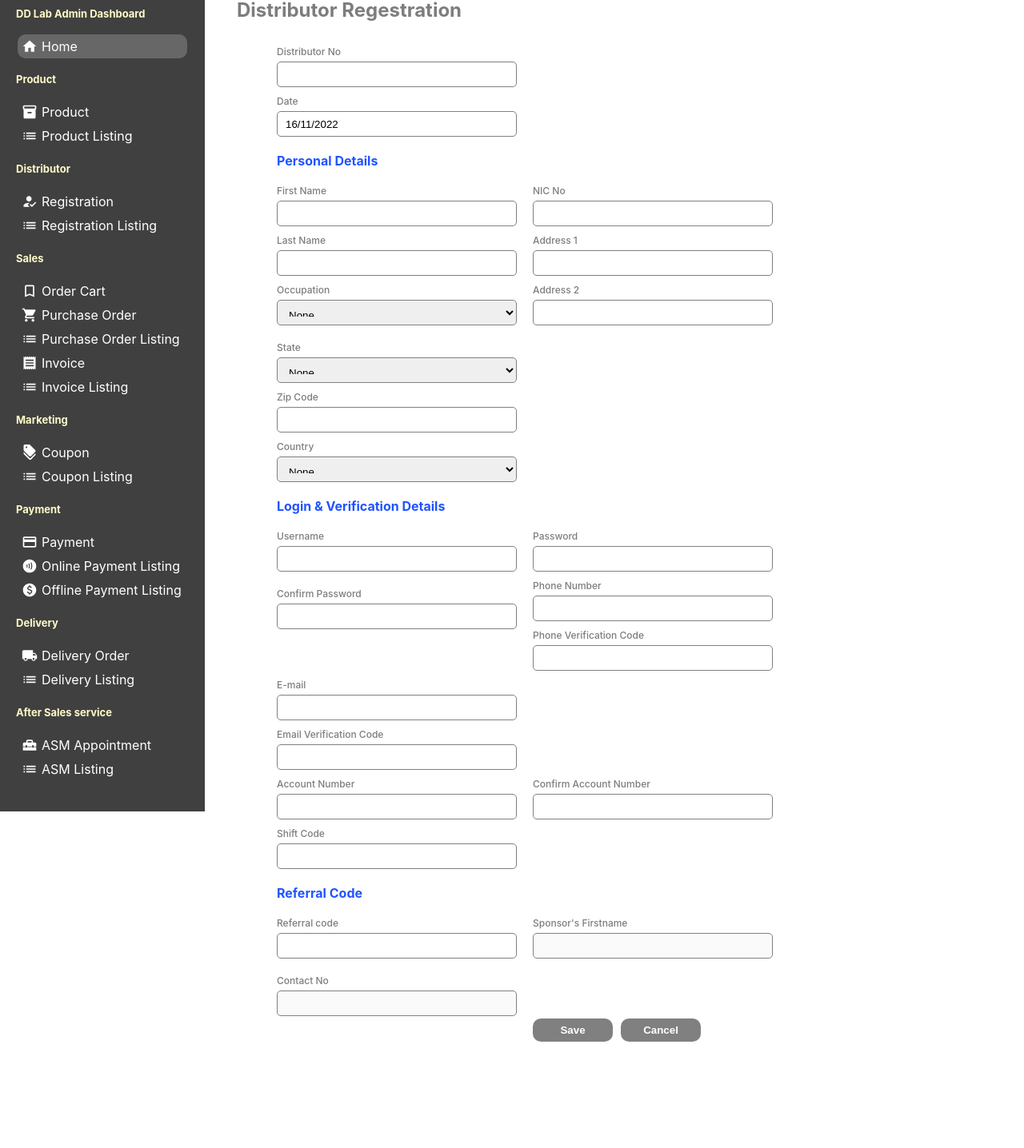
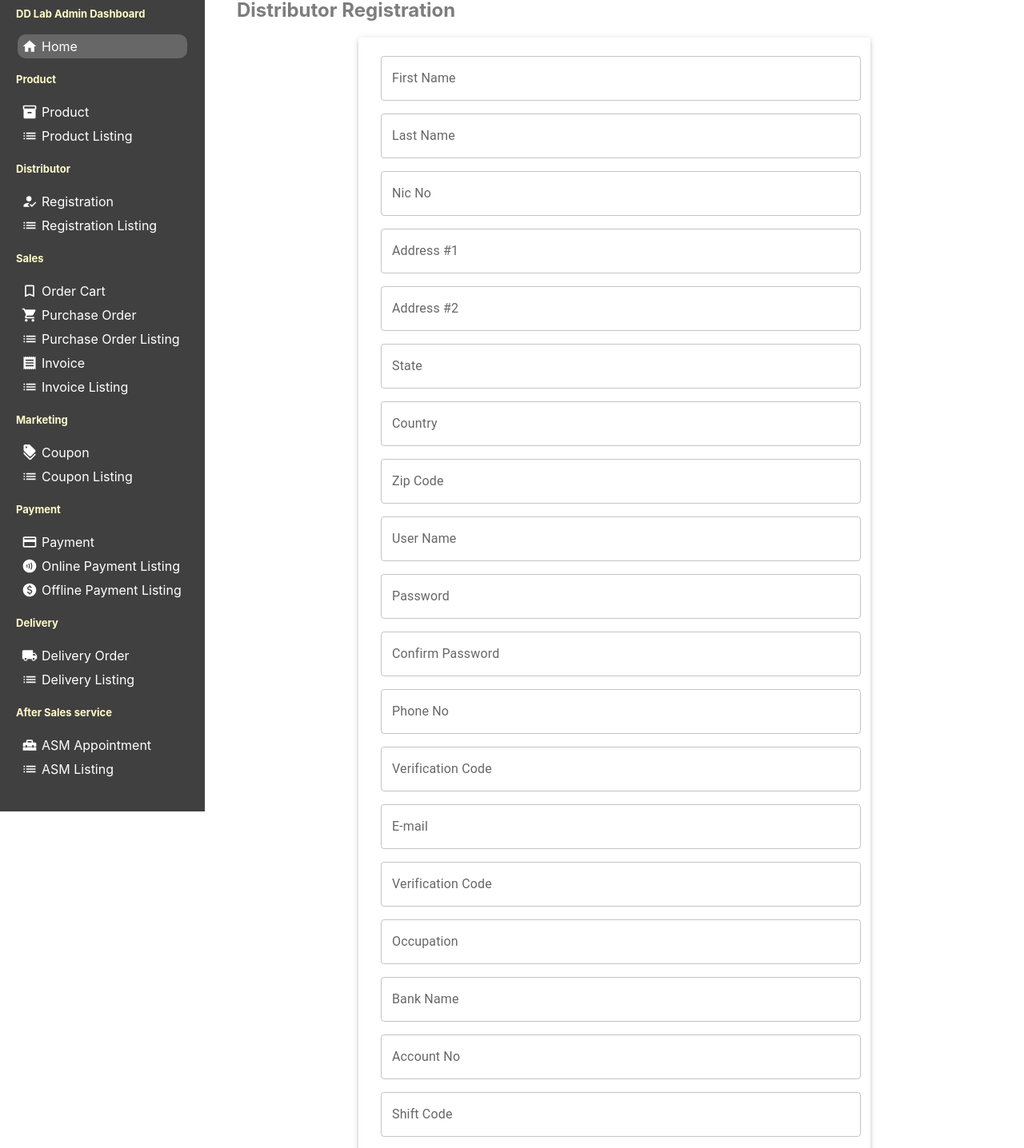
Before and after one commit to NVLDI/ddlabgrown_Old, a React (Create React App) app: page /adddistributor in a window 1280 px wide. Shown: the part 72-1508 px from the top of the page at 80% size. Before the commit the page ends 1395 px from the top, so only its background shows below. Built offline with nearby package versions, Linux system fonts and the light colour scheme.

Commit message:
Distributor page

```diff
--- a/src/Pages/AdminDashboard/Submenus/Distributor/AddDistributor.jsx
+++ b/src/Pages/AdminDashboard/Submenus/Distributor/AddDistributor.jsx
@@ -1,154 +1,190 @@
 import "./Distributor.css"
+import React, {useState}  from 'react'
 import {useNavigate} from "react-router-dom";
 import Sidebar from "../../../../Components/Sidebar/Sidebar";
 import Topbar from "../../../../Components/Topbar/Topbar";
+import { Container ,Paper, Button} from '@mui/material';
+import Box from '@mui/material/Box';
+import TextField from '@mui/material/TextField';
+import axios from "axios";
 
 export default function Distributor(){
+    const paperStyle={padding:'15px 20px', width:600,margin:'15px auto'}
         let ts = Date.now();
         let date_ob = new Date(ts);
         let date = date_ob.getDate();
         let month = date_ob.getMonth() + 1;
         let year = date_ob.getFullYear();
         let Current = date+"/"+month+ "/"+year;
-        const navigate = useNavigate();
-        const navigateDistributor = () => {
-        navigate('/Home');
-        };
+        const[inputs,setInputs]=useState({
+            "first_name":"",
+    "last_name":"",
+    "nic_no":"",
+    "address_1":"",
+    "address_2":"",
+    "state":"",
+    "country":"",
+    "zip_code":"",
+    "username":"",
+    "password":"",
+    "phone_no":"",
+    "email":"",
+    "occupation":"",
+    "bank_name":"",
+    "account_no":"",
+    "shift_code":"",
+    "bank_address1":"",
+    "bank_address2":"",
+    "bank_country":"",
+    "sponsor_id":"",
+    "sponsor_name":"",
+    "contact_no":""
+        });
+        const[error,setError]=useState(null);
+        const handleChange = e=>{
+            setInputs(prev=>({...prev,[e.target.name]:e.target.value}))
+          };
+          const handleClick= async(e)=>{
+            e.preventDefault()
+            try {
+              await axios.post("http://localhost:8800/api/distributor/disregister",inputs)
+            }
+            catch (error){
+              setError(error.response.data);
+            }
+          }
+          console.log(error)
     return(
         <div>
         <Topbar/>
         <div className="container">
         <Sidebar/>
         <div className="Distributor">
-                    <h2 className="DistributorClient">Distributor Regestration</h2>
-                    <div className="DistributorAmendWidgetClient">
-                    <form className="newDistributorForm">
-                        <div className="newDistributorItem">
-                                <label>Distributor No</label>
-                                <input type="text" placeholder=""/>
-                        </div>
-                        <div className="newDistributorItem">
+                    <h2 className="DistributorClient">Distributor Registration</h2>
+                    <div><Container>
+    <Paper elevation={3} style={paperStyle}>
+<Box
+component="form"
+sx={{
+  '& > :not(style)': { m: 1 },
+}}
+noValidate
+autoComplete="off"
+>
+<TextField id="outlined-basic" label="First Name" variant="outlined" fullWidth
+name="first_name"
+onChange={handleChange}
+/>
+<TextField id="outlined-basic" label="Last Name" variant="outlined" fullWidth
+name="last_name"
+onChange={handleChange}
+/>
+<TextField id="outlined-basic" label="Nic No" variant="outlined" fullWidth
+name="nic_no"
+onChange={handleChange}
+/>
+<TextField id="outlined-basic" label="Address #1" variant="outlined" fullWidth
+name="address_1"
+onChange={handleChange}
+/>
+<TextField id="outlined-basic" label="Address #2" variant="outlined" fullWidth
+name="address_2"
+onChange={handleChange}
+/>
+<TextField id="outlined-basic" label="State" variant="outlined" fullWidth
+name="state"
+onChange={handleChange}
+/>
+<TextField id="outlined-basic" label="Country" variant="outlined" fullWidth
+name="nic_no"
+onChange={handleChange}
+/>
+<TextField id="outlined-basic" label="Zip Code" variant="outlined" fullWidth
+name="zip_code"
+onChange={handleChange}
+/>
+<TextField id="outlined-basic" label="User Name" variant="outlined" fullWidth
+name="username"
+onChange={handleChange}
+/>
+<TextField id="outlined-basic" label="Password" variant="outlined" type="password" fullWidth
+name="password"
+onChange={handleChange}
+/>
+<TextField id="outlined-basic" label="Confirm Password" variant="outlined" type="password" fullWidth
+onChange={handleChange}
+/>
+<TextField id="outlined-basic" label="Phone No" variant="outlined" fullWidth
+name="phone_no"
+onChange={handleChange}
+/>
+<TextField id="outlined-basic" label="Verification Code" variant="outlined" fullWidth
+onChange={handleChange}
+/>
+<TextField id="outlined-basic" label="E-mail" variant="outlined" fullWidth
+name="email"
+onChange={handleChange}
+/>
+<TextField id="outlined-basic" label="Verification Code" variant="outlined" fullWidth
+onChange={handleChange}
+/>
+<TextField id="outlined-basic" label="Occupation" variant="outlined" fullWidth
+name="occupation"
+onChange={handleChange}
+/>
+<TextField id="outlined-basic" label="Bank Name" variant="outlined" fullWidth
+name="bank_name"
+onChange={handleChange}
+/>
+<TextField id="outlined-basic" label="Account No" variant="outlined" fullWidth
+name="account_no"
+onChange={handleChange}
+/>
+<TextField id="outlined-basic" label="Shift Code" variant="outlined" fullWidth
+name="shift_code"
+onChange={handleChange}
+/>
+<TextField id="outlined-basic" label="Bank Address #1" variant="outlined" fullWidth
+name="bank_address1"
+onChange={handleChange}
+/>
+<TextField id="outlined-basic" label="Bank Address #2" variant="outlined" fullWidth
+name="bank_address2"
+onChange={handleChange}
+/>
+<TextField id="outlined-basic" label="Bank Country" variant="outlined" fullWidth
+name="bank_country"
+onChange={handleChange}
+/>
+<TextField id="outlined-basic" label="Sponsor Id" variant="outlined" fullWidth
+name="sponsor_id"
+onChange={handleChange}
+/>
+<TextField id="outlined-basic" label="Sponsor Name" variant="outlined" fullWidth
+name="sponsor_name"
+onChange={handleChange}
+/>
+<TextField id="outlined-basic" label="Contact No" variant="outlined" fullWidth
+name="contact_no"
+onChange={handleChange}
+/>
 
-                        </div>
-                        <div className="newDistributorItem">
-                                <label>Date</label>
-                                <input type="text" placeholder="Date" value={Current}/>
-                        </div>
-                        </form>
-                        </div>
+<br/><br/>
+{error && error}
+<br/>
+<br/>
+<br/>
+<Button variant="contained" onClick={handleClick}>
+    Submit
+</Button>
+<Button variant="contained">
+    Reset
+</Button>
+</Box>
+</Paper>
+</Container></div>
 
-                        <h4 className="DeliveryWidgetClient-sub">Personal Details</h4>
-                        <div className="DistributorAmendWidgetClient">
-                        <form className="newDeliveryForm-con">
-                        <div className="newDistributorItem">
-                                <label className="namedefine">First Name</label>
-                                <input type="text" placeholder=""/>
-                                <label className="namedefine">Last Name</label>
-                                <input type="text" placeholder=""/>
-                                <label className="namedefine">Occupation</label>
-                                <select id="example" class="autocomplete">
-                                <option value="1">None</option>
-                                </select>
-
-
-                        </div>
-                        <div className="newDistributorItem">
-                        <label className="namedefine">NIC No</label>
-                                <input type="text" placeholder=""/>
-                                <label className="namedefine">Address 1</label>
-                                <input type="text" placeholder=" "/>
-                                <label className="namedefine">Address 2</label>
-                                <input type="text" placeholder=""/>
-
-                        </div>
-
-                        <div className="newDistributorItem">
-                        <label className="namedefine">State</label>
-                                <select id="example" class="autocomplete">
-                                <option value="1">None</option>
-                                </select>
-                                <label className="namedefine">Zip Code</label>
-                                <input type="text" placeholder=""/>
-                                <label className="namedefine">Country</label>
-                                <select id="example" class="autocomplete">
-                                <option value="1">None</option>
-                                </select>
-                        </div>
-                        </form>
-                        </div>
-                        <h4 className="DeliveryWidgetClient-sub">Login & Verification Details</h4>
-                        <div className="DistributorAmendWidgetClient">
-                        <form className="newDeliveryForm-con">
-                        <div className="newDistributorItem">
-                        <label className="namedefine">Username</label>
-                                <input type="text" placeholder=""/>
-                        </div>
-                        <div className="newDistributorItem">
-                                <label className="namedefine">Password</label>
-                                <input type="text" placeholder=""/>
-                        </div>
-                        <div className="newDistributorItem">
-                                <label className="namedefine">Confirm Password</label>
-                                <input type="text" placeholder=""/>
-                        </div>
-                        <div className="newDistributorItem">
-                        <label>Phone Number</label>
-                                <input type="text" placeholder=""/>
-                                <label className="namedefine">Phone Verification Code</label>
-                                <input type="text" placeholder=""/>
-
-                        </div>
-                        <div className="newDistributorItem">
-                                <label>E-mail</label>
-                                <input type="text" placeholder=""/>
-                                <label className="namedefine">Email Verification Code</label>
-                                <input type="text" placeholder=""/>
-                        </div>
-                        <div className="newDistributorItem">
-
-                        </div>
-                        <div className="newDistributorItem">
-                                <label>Account Number</label>
-                                <input type="text" placeholder=""/>
-                        </div>
-                        <div className="newDistributorItem">
-                                <label>Confirm Account Number</label>
-                                <input type="text" placeholder=""/>
-                        </div>
-                        <div className="newDistributorItem">
-                                <label>Shift Code</label>
-                                <input type="text" placeholder=""/>
-                        </div>
-                        </form>
-                    </div>
-                    <h4 className="DeliveryWidgetClient-sub">Referral Code</h4>
-                        <div className="DistributorAmendWidgetClient">
-                        <form className="newDeliveryForm-con">
-                        <div className="newDistributorItem">
-                                <label className="namedefine">Referral code</label>
-                                <input type="text" placeholder=""/>
-                        </div>
-                        <div className="newDistributorItem">
-                                <label className="namedefine">Sponsor's Firstname</label>
-                                <input type="text" placeholder="" disabled/>
-                        </div>
-                        <div className="newDistributorItem">
-                                <label className="namedefine">Contact No</label>
-                                <input type="text" placeholder="" disabled/>
-                        </div>
-                        <div className='newDistributorItem-1-button'>
-                        <button className="distributorCreateButton" onClick={navigateDistributor}>Save</button>
-                        <button className="distributorCloseButton">Cancel</button>
-                        </div>
-                        </form>
-                        </div>
-
-
-
-
-
-                </div>
-
+        </div>
         </div>
         </div>
     )
```
